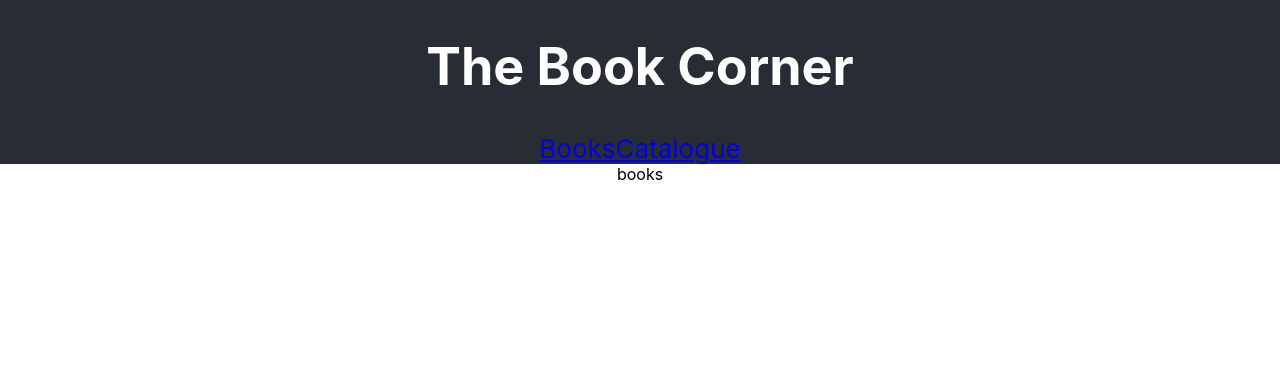
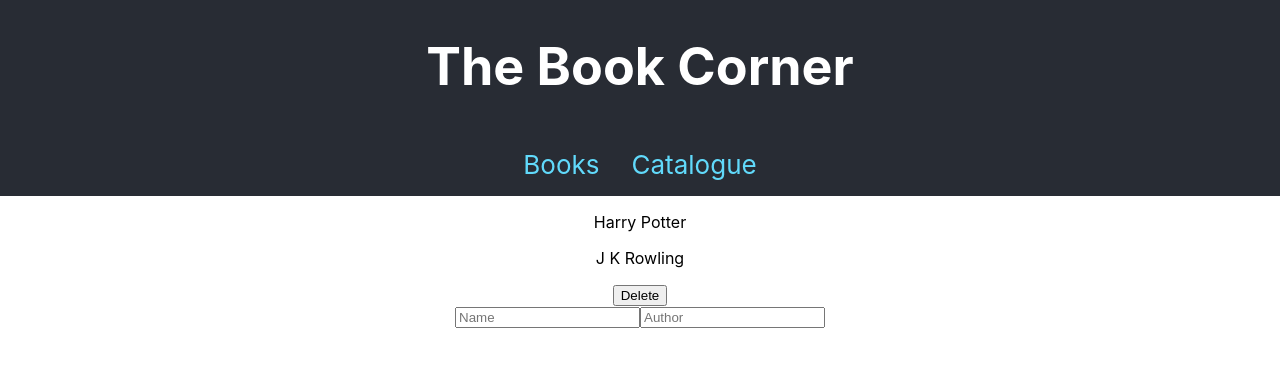
Before and after one commit to CRClothier/book-corner, a React (Create React App) app: page / in a window 1280 px wide. Shown: the top 366 px of the page. Built offline with nearby package versions, Linux system fonts and the light colour scheme.

Commit message:
Add components

```diff
--- a/src/App.css
+++ b/src/App.css
@@ -1,16 +1,5 @@
 .App {
   text-align: center;
-}
-
-.App-logo {
-  height: 40vmin;
-  pointer-events: none;
-}
-
-@media (prefers-reduced-motion: no-preference) {
-  .App-logo {
-    animation: App-logo-spin infinite 20s linear;
-  }
 }
 
 .App-header {
@@ -23,15 +12,13 @@
   color: white;
 }
 
-.App-link {
-  color: #61dafb;
+nav {
+  display: flex;
+
 }
 
-@keyframes App-logo-spin {
-  from {
-    transform: rotate(0deg);
-  }
-  to {
-    transform: rotate(360deg);
-  }
+.link {
+  color: #61dafb;
+  text-decoration: none;
+  padding: 1rem;
 }
--- /dev/null
+++ b/src/components/AddBooks.js
@@ -0,0 +1,10 @@
+function AddBooks() {
+  return (
+    <form>
+      <input type="text" placeholder="Name" />
+      <input type="text" placeholder="Author" />
+    </form>
+  )
+}
+
+export default AddBooks;
--- /dev/null
+++ b/src/components/Book.js
@@ -0,0 +1,11 @@
+function Book(props) {
+return (
+  <div className="Book">
+    <p>{props.name}</p>
+    <p>{props.author}</p>
+    <button>Delete</button>
+  </div>
+)
+}
+
+export default Book;
--- /dev/null
+++ b/src/components/BookList.js
@@ -0,0 +1,9 @@
+import Book from "./Book"
+
+function Booklist() {
+  return (
+    <Book name="Harry Potter" author="J K Rowling" />
+  )
+}
+
+export default Booklist;
--- a/src/components/Books.js
+++ b/src/components/Books.js
@@ -1,6 +1,12 @@
+import BookList from "./BookList";
+import AddBooks from "./AddBooks";
+
 function Books() {
   return (
-    <div>books</div>
+    <div>
+      <BookList />
+      <AddBooks />
+    </div>
   )
 }
 
--- a/src/components/Catalogue.js
+++ b/src/components/Catalogue.js
@@ -1,5 +1,5 @@
 function Catalogue() {
-  return <div>catalogue</div>
+  return <button>Check Status</button>
 }
 
 export default Catalogue;
```
